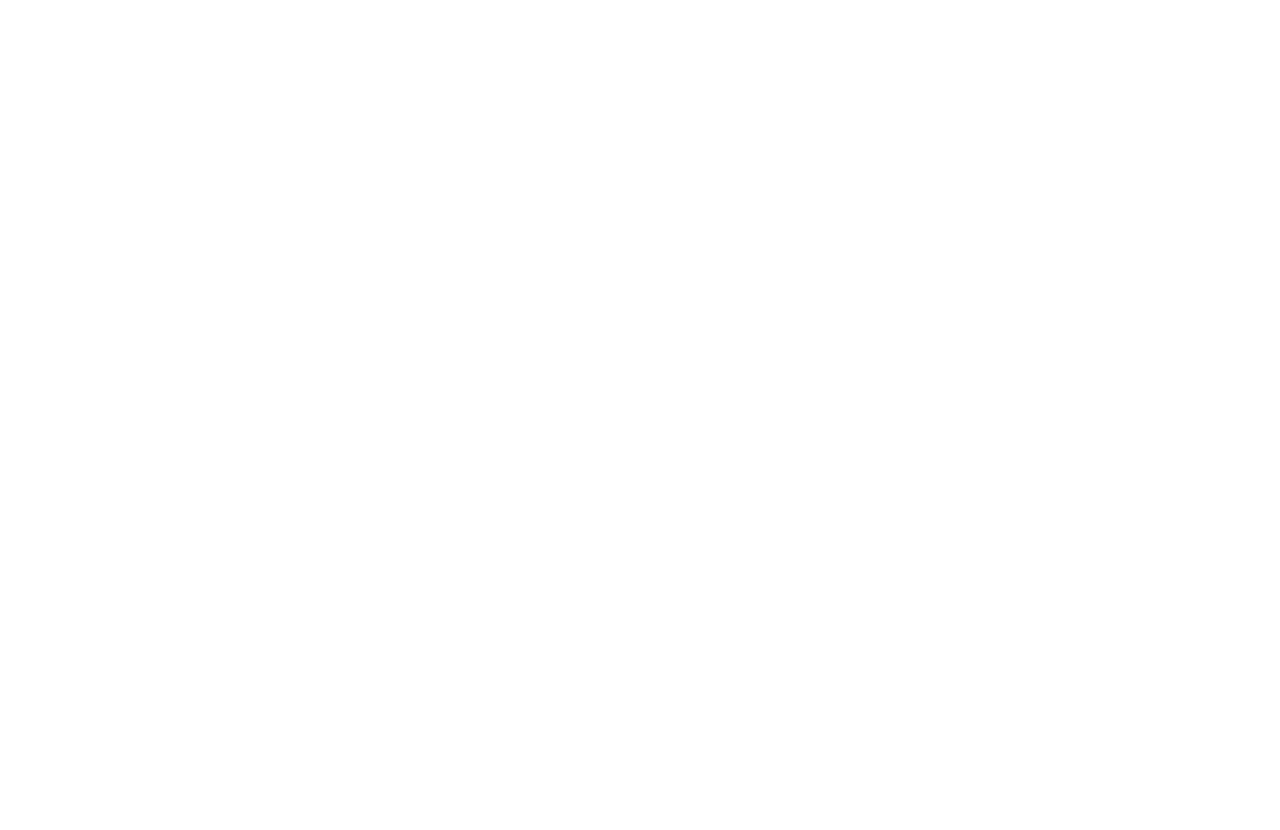
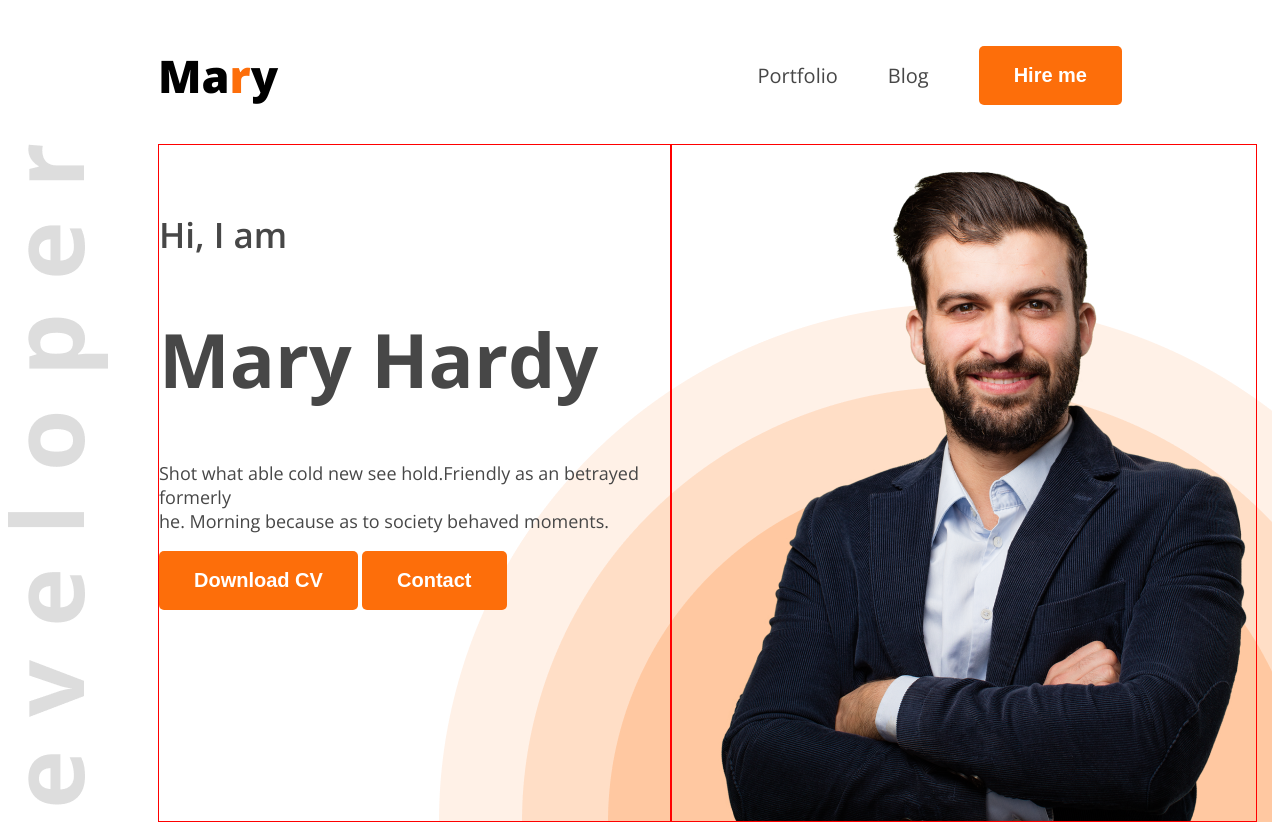
Before and after one commit to sanjoynath-coder/-Module-06--Build-a-beautuful-portfolio-website, a plain HTML site: page index.html in a window 1280 px wide. Before the commit the page ends 800 px from the top, so only its background shows below. Drawn offline with nearby package versions, Linux system fonts and the light colour scheme.

Commit message:
added the banner section

```diff
--- a/index.html
+++ b/index.html
@@ -1,13 +1,42 @@
 <!DOCTYPE html>
 <html lang="en">
+
 <head>
     <meta charset="UTF-8">
     <meta name="viewport" content="width=device-width, initial-scale=1.0">
     <title>Web Developer Portfolio</title>
+    <!-- fonts -->
+    <link rel="preconnect" href="https://fonts.googleapis.com">
+    <link rel="preconnect" href="https://fonts.gstatic.com" crossorigin>
+    <link
+        href="https://fonts.googleapis.com/css2?family=Open+Sans:ital,wght@0,300..800;1,300..800&family=Work+Sans:ital,wght@0,100..900;1,100..900&display=swap"
+        rel="stylesheet">
+    <link rel="stylesheet" href="styles/style.css" class="css">
 </head>
-<body>
+
+<body class="open-sans-normal">
     <header>
+        <nav>
+            <h2 class="nav-title">Ma<span class="text-primary">r</span>y</h2>
+            <ul>
+                <li><a class="dark-2" href="">Portfolio</a></li>
+                <li><a class="dark-2" href="">Blog</a></li>
+                <li><a href=""><button class="btn-primary">Hire me</button></a></li>
+            </ul>
+        </nav>
 
+        <!-- banner -->
+        <div class="banner">
+            <div class="banner-content">
+                <h4 class="banner-greetings dark-2">Hi, I am</h4>
+                <h1 class="banner-title dark-2">Mary Hardy</h1>
+                <p class="banner-discription dark-2">Shot what able cold new see hold.Friendly as an betrayed formerly
+                    <br> he. Morning because as to society behaved moments.</p>
+                    <button class="btn-primary">Download CV</button>
+                    <button class="btn-primary">Contact</button>
+            </div>
+            <img class="banner-profile-pic" src="/images/hardy.png" alt="">
+        </div>
     </header>
 
     <main>
@@ -18,4 +47,5 @@
 
     </footer>
 </body>
+
 </html>
--- /dev/null
+++ b/styles/style.css
@@ -0,0 +1,96 @@
+/* fonts */
+
+.open-sans-normal{
+  font-family: "Open Sans", sans-serif;
+  font-optical-sizing: auto;
+  font-weight: normal;
+  font-style: normal;
+  font-variation-settings:
+    "wdth" 100;
+}
+
+
+/* sheres style */
+.text-primary{
+    color:#FD6E0A;
+}
+
+.dark-1{
+    color:#181818;
+}
+.dark-2{
+    color:#474747;
+}
+.dark-3{
+    color:#757575;
+}
+
+.btn-primary{
+    font-size: 20px;
+    font-weight:bold;
+    background-color:#FD6E0A;
+    color:white;
+    padding: 18px 35px;
+    border-radius: 5px;
+    border:none
+}
+
+/* nav styles */
+nav{
+    display: flex;
+    align-items: center;
+    justify-content: space-between;
+    margin: 0 150px;
+}
+.nav-title{
+    font-size:45px;
+    font-weight:800;
+}
+
+nav ul{
+    display:flex;
+    align-items: center;
+}
+
+nav ul li{
+    list-style: none;
+    margin-left: 50px;
+}
+nav ul li a{
+    text-decoration: none;
+    font-size: 20px;
+}
+
+/* banner section staet here */
+.banner{
+display: flex;
+justify-content: space-between;
+padding: 0 15px 0 150px;
+background-image: url(../images/developer.png), url(../images/header_bg.png);
+background-repeat: no-repeat;
+background-position: top left, bottom right;
+
+}
+.banner-content{
+max-width: 585px;
+border:1px solid red;
+padding:20px 20px 20px 0px
+}
+
+.banner-greetings{
+    font-size: 35px;
+    font-weight: 600;
+
+}
+.banner-title{
+    font-size:75px;
+    font-weight: bold;
+}
+.banner-discription{
+    font-size:18px;
+
+}
+.banner-profile-pic{
+    max-width: 585px;
+    border:1px solid red;
+}
```
